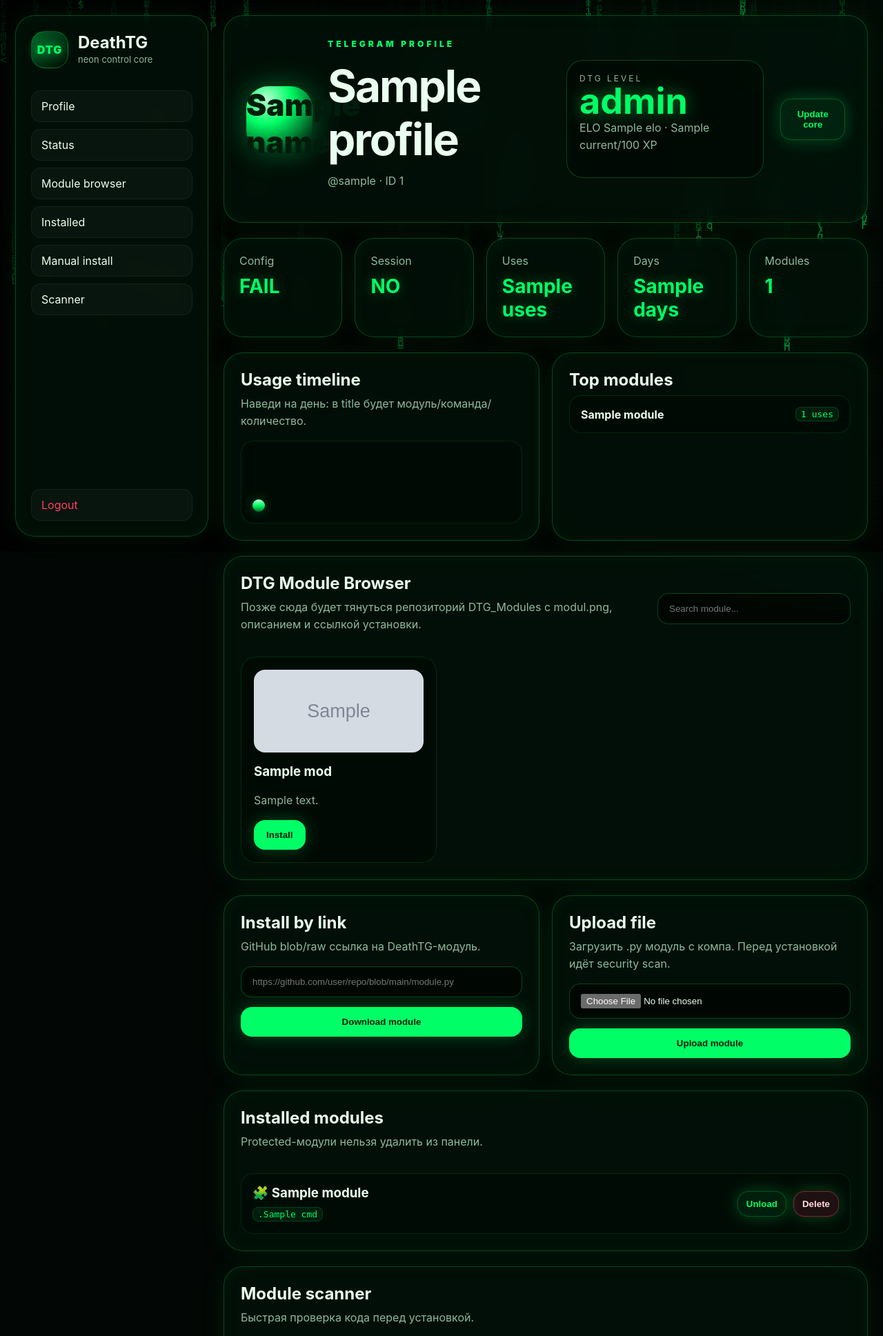
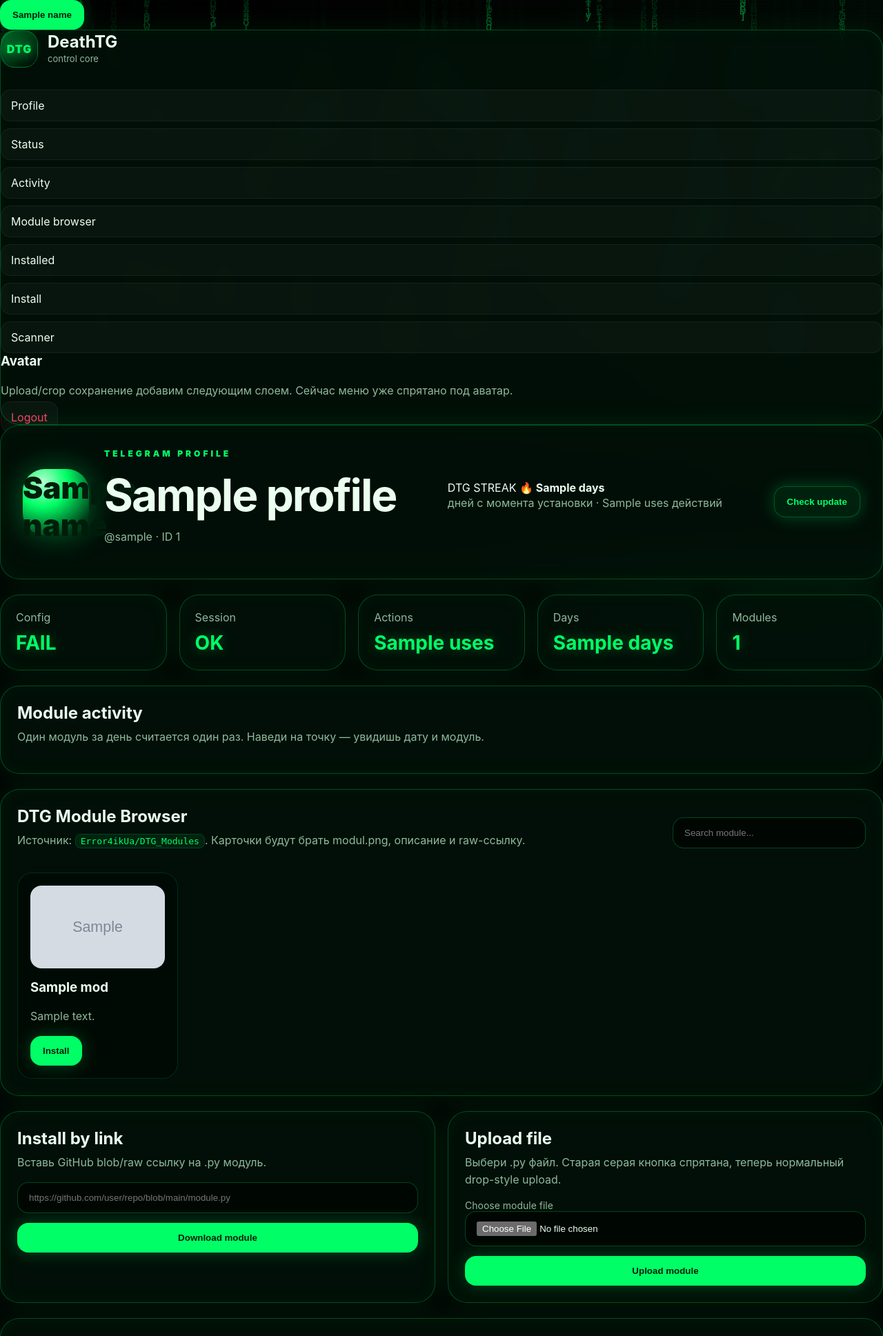
Before and after one commit to Error4ikUa/DeathTG, a FastAPI app: template deathtg/panel/templates/dashboard.html in a window 1280 px wide. Shown: the top 1937 px of the page at 69% size. Run offline with FastAPI, Linux system fonts and the light colour scheme; the template is opened without the code that fills it: most values are stand-ins (such as "Sample title", 1, 10 or a date in 2020); grey boxes marked "Sample" are stand-in pictures.

Commit message:
Redesign dashboard layout and cleaner scanner upload UI

```diff
--- a/deathtg/panel/templates/dashboard.html
+++ b/deathtg/panel/templates/dashboard.html
@@ -9,83 +9,86 @@
 </head>
 <body>
   <canvas id="matrix"></canvas>
-  <div class="app-shell">
-    <aside class="sidebar glass-card">
+
+  <button class="floating-avatar" id="menuToggle" title="Open menu">{{ (profile.name or 'D')[0] }}</button>
+
+  <aside class="drawer glass-card" id="drawer">
     <div class="logo-block">
-        <div class="brand-mark">DTG</div>
+      <div class="brand-mark soft-mark">DTG</div>
       <div>
         <h2>DeathTG</h2>
-          <p>neon control core</p>
+        <p>control core</p>
       </div>
     </div>
     <nav>
       <a href="#profile">Profile</a>
       <a href="#status">Status</a>
+      <a href="#activity">Activity</a>
       <a href="#browser">Module browser</a>
       <a href="#modules">Installed</a>
-        <a href="#install">Manual install</a>
+      <a href="#install">Install</a>
       <a href="#scanner">Scanner</a>
     </nav>
+    <section class="mini-card">
+      <h3>Avatar</h3>
+      <p>Upload/crop сохранение добавим следующим слоем. Сейчас меню уже спрятано под аватар.</p>
+    </section>
     <a class="logout" href="/logout">Logout</a>
   </aside>
+  <div class="drawer-backdrop" id="drawerBackdrop"></div>
 
-    <main class="content">
-      <header id="profile" class="hero glass-card">
+  <main class="content wide-content">
+    <header id="profile" class="hero glass-card calm-hero">
       <div class="profile-head">
-          <div class="avatar-orb">{{ (profile.name or 'D')[0] }}</div>
+        <div class="avatar-orb soft-avatar">{{ (profile.name or 'D')[0] }}</div>
         <div>
           <p class="eyebrow">Telegram profile</p>
           <h1>{{ profile.name }}</h1>
           <p>@{{ profile.username or 'no_username' }} · ID {{ profile.id or 'unknown' }}</p>
         </div>
       </div>
-        <div class="elo-card">
-          <span>DTG LEVEL</span>
-          <strong>{{ status.level.level }}</strong>
-          <p>ELO {{ status.level.elo }} · {{ status.level.current }}/100 XP</p>
+      <div class="streak-card">
+        <span>DTG STREAK</span>
+        <strong>🔥 {{ status.days }}</strong>
+        <p>дней с момента установки · {{ status.uses }} действий</p>
       </div>
       <form method="post" action="/update">
-          <button class="ghost-btn" type="submit">Update core</button>
+        <button class="ghost-btn" type="submit">Check update</button>
       </form>
     </header>
 
     {% if message %}<div class="alert success">{{ message }}</div>{% endif %}
     {% if error %}<div class="alert danger">{{ error }}</div>{% endif %}
+    {% if profile.username == 'not connected' %}<div class="alert danger">Telegram session выглядит сломанной или удалённой. Пересоздай session через setup.</div>{% endif %}
 
     <section id="status" class="grid stats-grid">
       <article class="glass-card stat"><span>Config</span><strong>{{ 'OK' if status.config_ok else 'FAIL' }}</strong></article>
-        <article class="glass-card stat"><span>Session</span><strong>{{ 'FOUND' if status.session_exists else 'NO' }}</strong></article>
-        <article class="glass-card stat"><span>Uses</span><strong>{{ status.uses }}</strong></article>
+      <article class="glass-card stat"><span>Session</span><strong>{{ 'OK' if profile.username != 'not connected' else 'BAD' }}</strong></article>
+      <article class="glass-card stat"><span>Actions</span><strong>{{ status.uses }}</strong></article>
       <article class="glass-card stat"><span>Days</span><strong>{{ status.days }}</strong></article>
       <article class="glass-card stat"><span>Modules</span><strong>{{ status.modules_count }}</strong></article>
     </section>
 
-      <section class="grid two-col">
-        <article class="glass-card panel-card">
-          <h2>Usage timeline</h2>
-          <p>Наведи на день: в title будет модуль/команда/количество.</p>
-          <div class="heatline">
+    <section id="activity" class="glass-card panel-card">
+      <div class="section-head">
+        <div>
+          <h2>Module activity</h2>
+          <p>Один модуль за день считается один раз. Наведи на точку — увидишь дату и модуль.</p>
+        </div>
+      </div>
+      <div class="activity-chart">
         {% for row in usage_days %}
-              <span title="{{ row.day }} · {{ row.module }}.{{ row.command }} · {{ row.count }} uses" style="height: {{ 12 + row.count * 6 }}px"></span>
+          <span title="{{ row.day }} · {{ row.module }}" style="height: {{ 18 + row.count * 10 }}px"></span>
         {% endfor %}
+        {% if not usage_days %}<p>Пока пусто. Юзни пару команд в Telegram.</p>{% endif %}
       </div>
-        </article>
-        <article class="glass-card panel-card">
-          <h2>Top modules</h2>
-          <div class="module-list compact">
-            {% for item in top_modules %}
-            <div class="module-row"><b>{{ item.module }}</b><code>{{ item.count }} uses</code></div>
-            {% endfor %}
-            {% if not top_modules %}<p>Пока статистики нет. Юзни пару команд.</p>{% endif %}
-          </div>
-        </article>
     </section>
 
     <section id="browser" class="glass-card panel-card">
       <div class="section-head">
         <div>
           <h2>DTG Module Browser</h2>
-            <p>Позже сюда будет тянуться репозиторий DTG_Modules с modul.png, описанием и ссылкой установки.</p>
+          <p>Источник: <code>Error4ikUa/DTG_Modules</code>. Карточки будут брать modul.png, описание и raw-ссылку.</p>
         </div>
         <input class="search-input" type="text" id="moduleSearch" placeholder="Search module...">
       </div>
@@ -103,8 +106,8 @@
         {% endfor %}
         {% if not browser_modules %}
         <article class="module-card placeholder-card">
-            <h3>DTG_Modules пустой или index.json недоступен</h3>
-            <p>Формат будущего index.json: modules: name, description, image, link.</p>
+          <h3>Модули пока не найдены</h3>
+          <p>Создай index.json в DTG_Modules: name, description, image, link.</p>
         </article>
         {% endif %}
       </div>
@@ -113,17 +116,17 @@
     <section id="install" class="grid two-col">
       <article class="glass-card panel-card">
         <h2>Install by link</h2>
-          <p>GitHub blob/raw ссылка на DeathTG-модуль.</p>
+        <p>Вставь GitHub blob/raw ссылку на .py модуль.</p>
         <form method="post" action="/modules/download" class="form-stack">
           <input type="text" name="link" placeholder="https://github.com/user/repo/blob/main/module.py" required>
           <button type="submit">Download module</button>
         </form>
       </article>
-        <article class="glass-card panel-card">
+      <article class="glass-card panel-card upload-card">
         <h2>Upload file</h2>
-          <p>Загрузить .py модуль с компа. Перед установкой идёт security scan.</p>
+        <p>Выбери .py файл. Старая серая кнопка спрятана, теперь нормальный drop-style upload.</p>
         <form method="post" action="/modules/upload" enctype="multipart/form-data" class="form-stack">
-            <input type="file" name="file" accept=".py" required>
+          <label class="file-drop">Choose module file<input type="file" name="file" accept=".py" required></label>
           <button type="submit">Upload module</button>
         </form>
       </article>
@@ -153,14 +156,16 @@
 
     <section id="scanner" class="glass-card panel-card">
       <h2>Module scanner</h2>
-        <p>Быстрая проверка кода перед установкой.</p>
+      <p>Вставь ссылку, выбери файл или вставь код модуля для проверки перед установкой.</p>
       <form method="post" action="/scan" class="form-stack">
-          <textarea name="source" rows="10" placeholder="Paste module code here"></textarea>
-          <button type="submit">Scan code</button>
+        <input type="text" name="link" placeholder="Module link для проверки — скоро подключим backend">
+        <label class="file-drop">Choose module file<input type="file" name="file" accept=".py"></label>
+        <textarea name="source" rows="9" placeholder="Paste module code here"></textarea>
+        <button type="submit">Scan module</button>
       </form>
     </section>
   </main>
-  </div>
+
   <script src="/static/matrix.js"></script>
   <script src="/static/dashboard.js"></script>
 </body>
```
Lines whose indentation alone changed are shown as unchanged.
